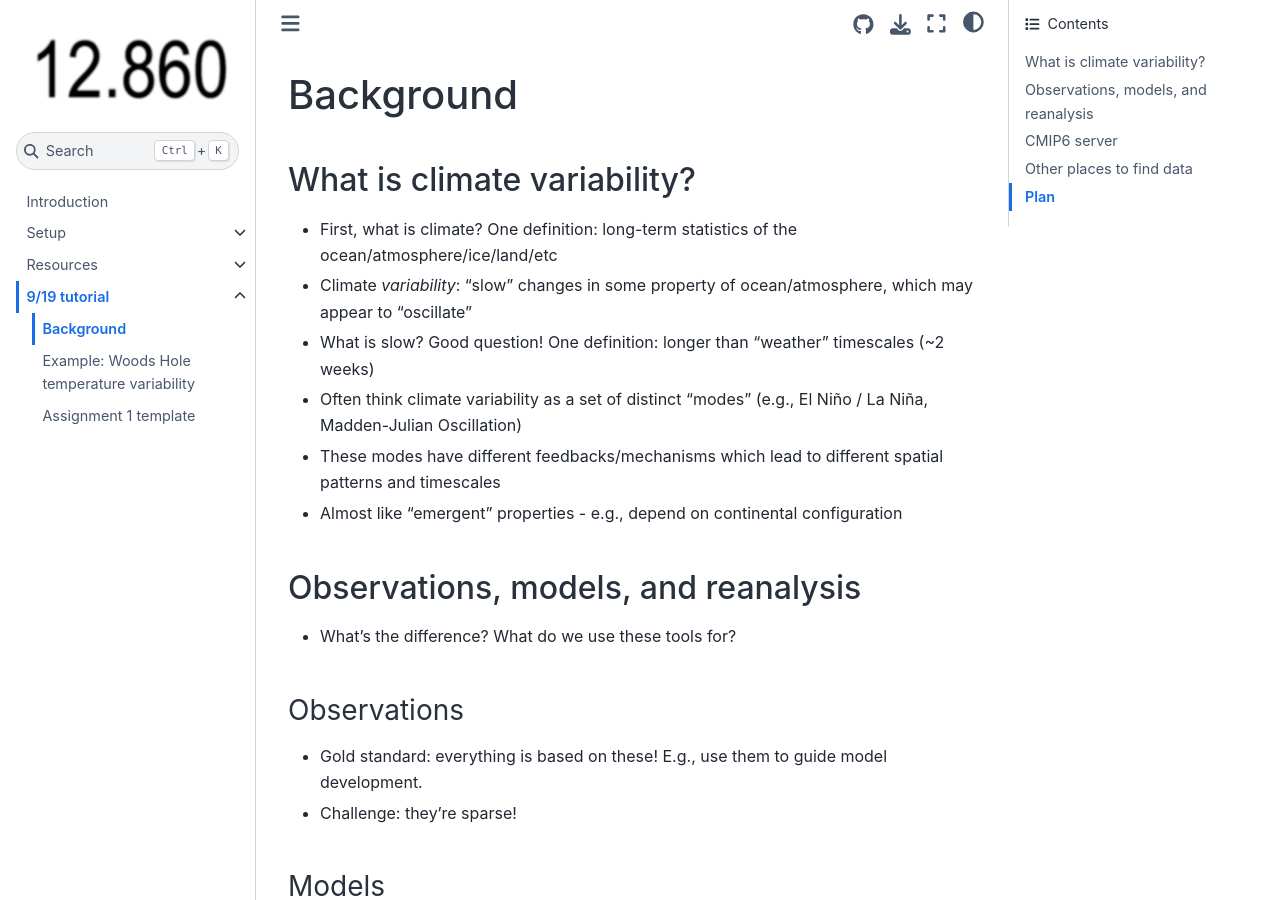
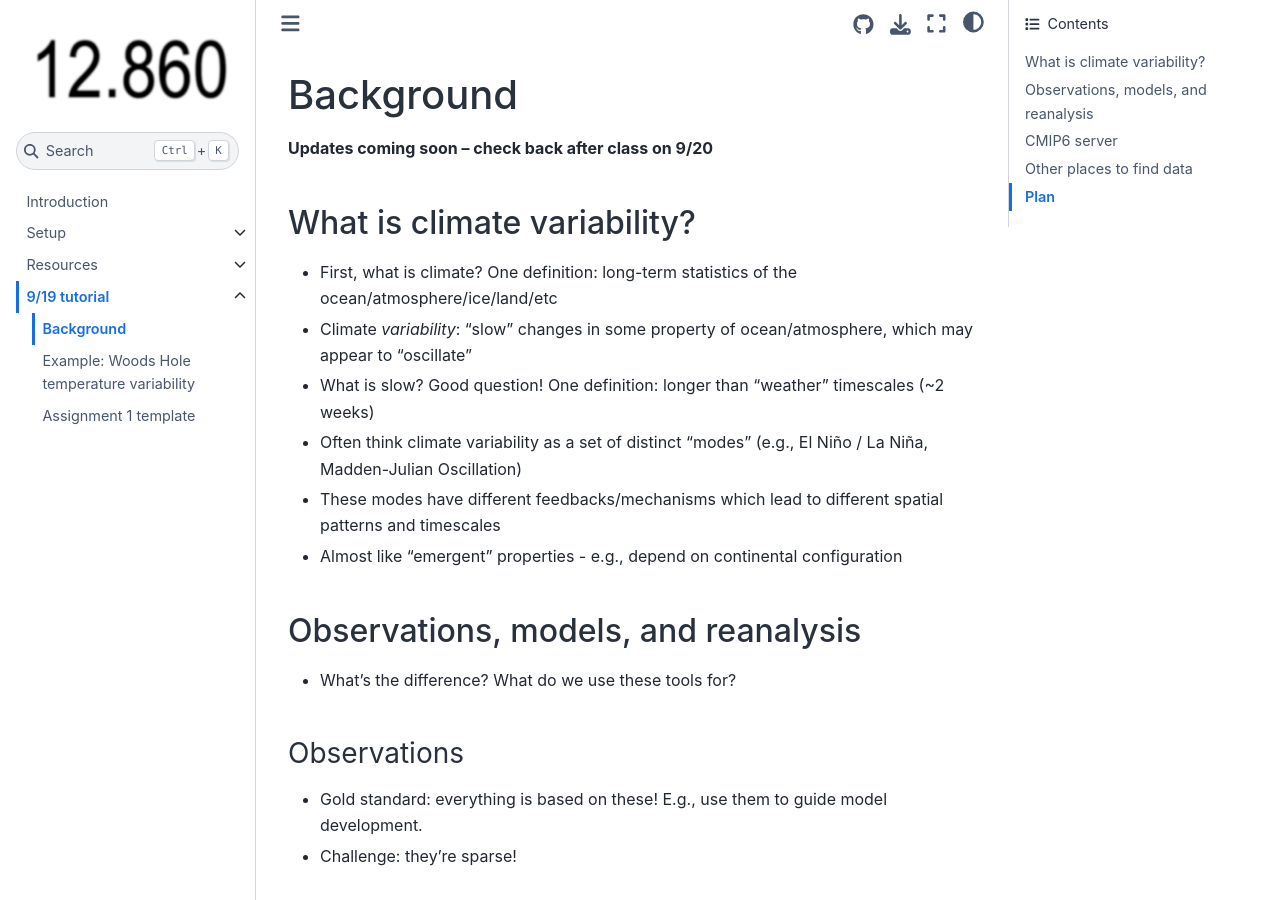
Before and after one commit to ktcarr/12860-tutorial, a Jupyter Book: the page built from docs/pages/tutorial_9-19/background.md, in a window 1280 px wide and 900 px high. Built offline with Jupyter Book 1.0.4 settings and Sphinx 7.4.7 and the Sphinx Book theme 1.1.4, drawn with Linux system fonts in a browser that asks for light colours; pages that are not in the unit, such as notebooks, are missing from menus.

Commit message:
add note to check back later

```diff
--- a/docs/pages/tutorial_9-19/background.md
+++ b/docs/pages/tutorial_9-19/background.md
@@ -1,4 +1,5 @@
 # Background
+**Updates coming soon – check back after class on 9/20**
 
 ## What is climate variability?
 - First, what is climate? One definition: long-term statistics of the ocean/atmosphere/ice/land/etc
```
